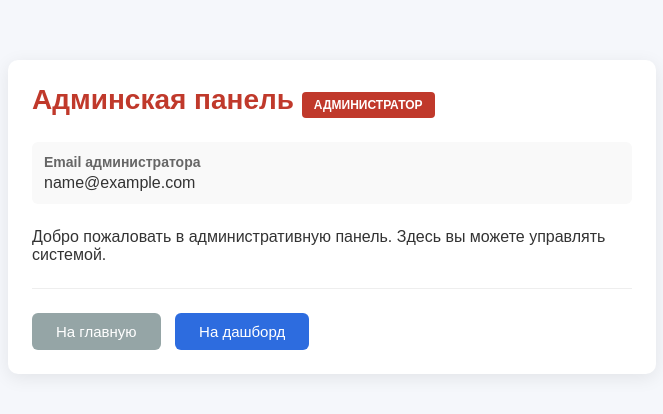
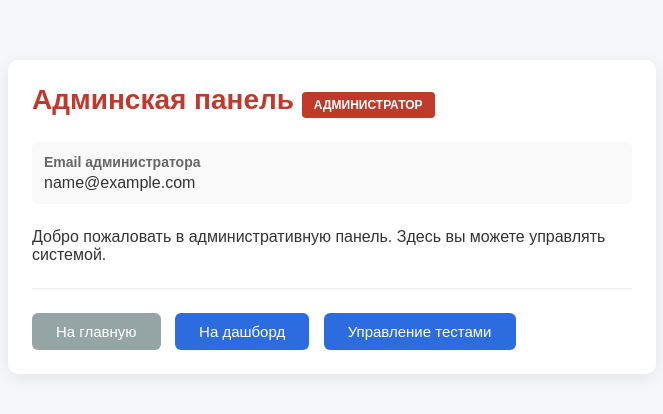
Before and after one commit to Zamotaev-ntn/diploma, a Flask app: template templates/admin.html in a window 1280 px wide. Shown: the top 414 px of the page, without its empty margins (308-971 px from the left). Run offline with Flask 3, Linux system fonts and the light colour scheme; the template is opened without the code that fills it: values that come from a table or form of the project are taken from there, others are empty; tables that the repository leaves empty hold one stand-in row (values such as "Sample post").

Commit message:
Добавлена ссылка на управление тестами в админ-панели

```diff
--- a/templates/admin.html
+++ b/templates/admin.html
@@ -99,6 +99,7 @@
       <div class="actions">
         <a href="{{ url_for('index') }}" class="btn btn-secondary">На главную</a>
         <a href="{{ url_for('dashboard') }}" class="btn btn-primary">На дашборд</a>
+        <a href="{{ url_for('admin_tests') }}" class="btn btn-primary">Управление тестами</a>
       </div>
     </div>
   </body>
```
